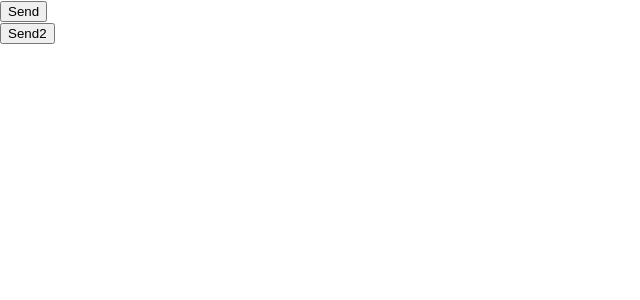
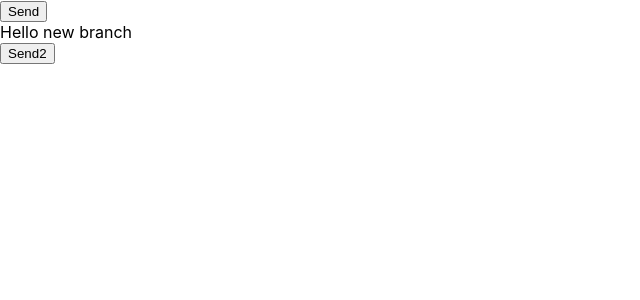
Before and after one commit to kovacsviktoria/react-practice, a React (Create React App) app: page / in a window 1280 px wide. Shown: the top 300 px of the page, without its empty margins (0-640 px from the left). Built offline with nearby package versions, Linux system fonts and the light colour scheme.

Commit message:
added div

```diff
--- a/src/App.js
+++ b/src/App.js
@@ -7,7 +7,7 @@ function App() {
     <div className="form">
       <Button text="Send" />
     </div>
-
+    <div>Hello new branch</div>
     <div className="form2">
       <Button text="Send2" />
     </div>
```
